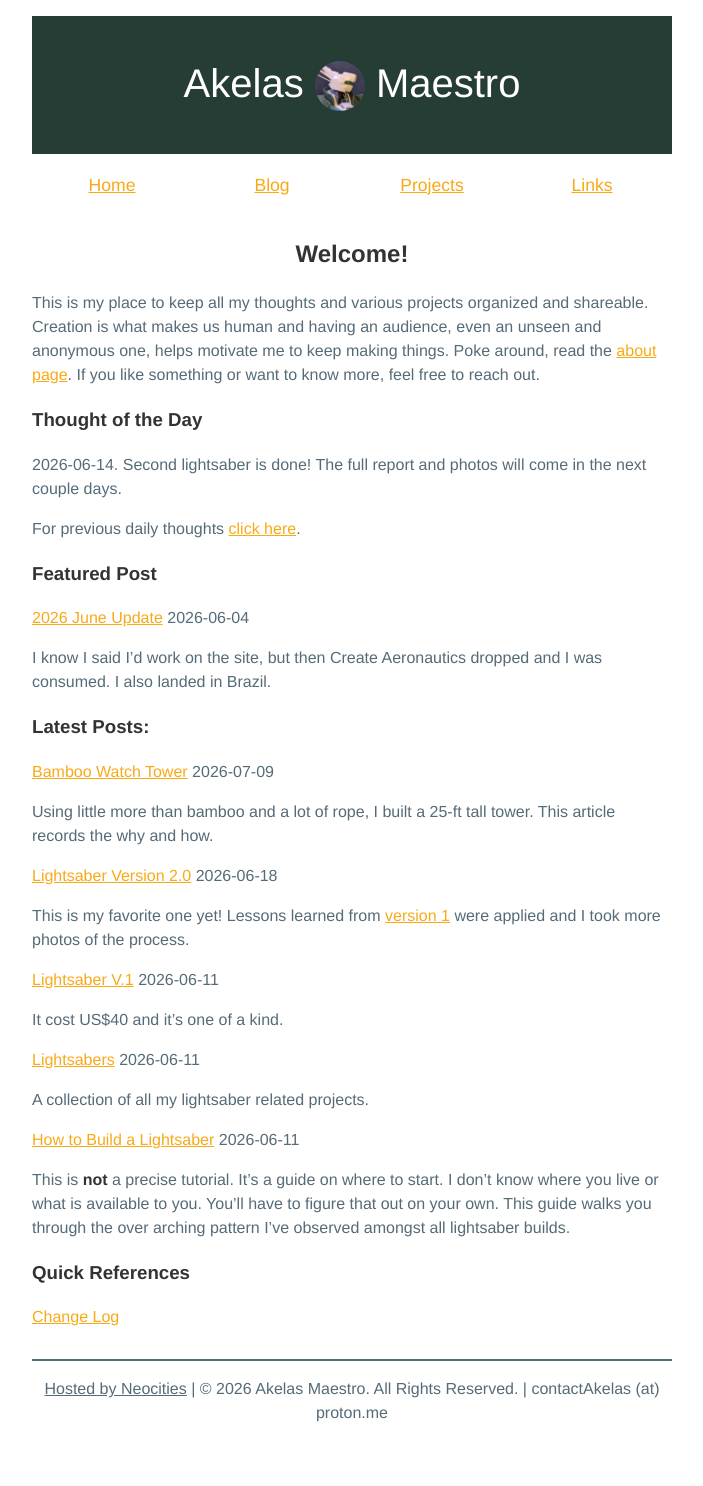
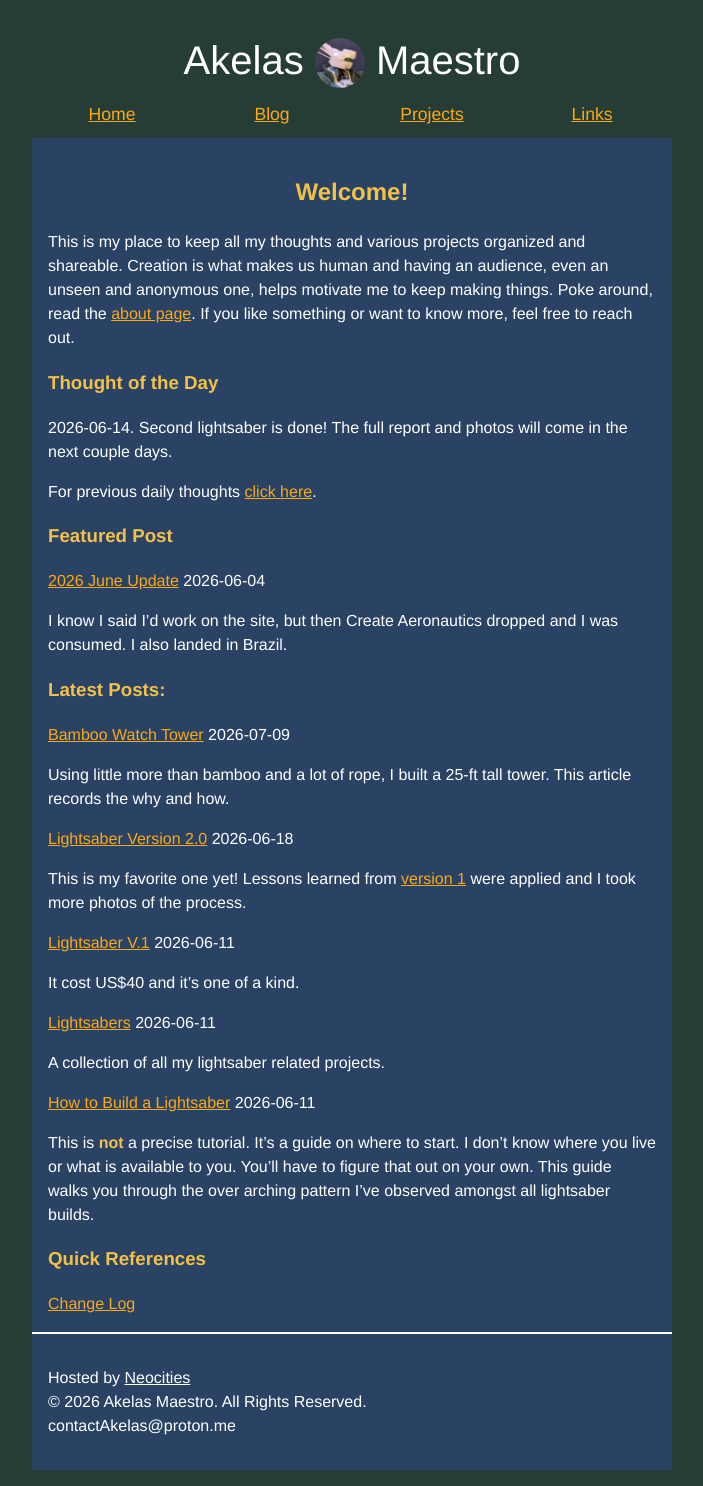
Before and after one commit to AkelasMaestro/Neocities, a Jekyll site: the page built from index.html, in a window 1280 px wide. Shown: the whole page, without its empty margins (288-991 px from the left). Built offline with Jekyll 4.4.1, drawn with Linux system fonts in a browser that asks for light colours; before the commit the page ends 1457 px from its top, so only the background shows below that.

Commit message:
Add initial darkmode experiements

```diff
--- a/_layouts/default.html
+++ b/_layouts/default.html
@@ -39,9 +39,9 @@
   <!-- This is the start of the footer -->
   <footer>
    <p>
-    <a href="neocities.org">Hosted by Neocities</a> |
-    © 2026  Akelas Maestro. All Rights Reserved. |
-    contactAkelas (at) proton.me
+    Hosted by <a href="neocities.org">Neocities</a> <br>
+    © 2026  Akelas Maestro. All Rights Reserved. <br>
+    contactAkelas@proton.me
     </p>
   </footer>
  </html>
--- a/webdesign.css
+++ b/webdesign.css
@@ -1,12 +1,12 @@
 /* Define the color pallet for the style sheet */
 :root {
   /* default color palette */
-  --links-color: #faa916; /* dandelion yellow */
-  --header-background: #263d36; /* dark green */
+  --links-color: #faa916;
+  --header-background: #263d36;
   --header-text: white;
-  --strong-color: #333; /* dark gray/blue */
-  --body-text: #566b78; /* lighter gray/blue */
-  --background-color: white;
+  --strong-color: #f2c14a;
+  --body-text: white;
+  --background-color: #2a4365;
   --background2: white;
 }
 
@@ -18,7 +18,15 @@ body {
     line-height: 1.5;
     padding: 1em 1em;
     color: var(--body-text);
-    background-color: var(--background-color);
+    background-color: var(--header-background);
+    /* background-image: url("/resources/pattern-tile.png");
+    background-repeat: repeat;
+    background-size: auto; */
+}
+
+.post-content {
+  background-color: var(--background-color);
+  padding: 1em 1em;
 }
 
 h2 { /* titles of posts and articles */
@@ -54,8 +62,8 @@ header {
     background-position: center top;
     background-repeat: no-repeat;
     background-size: cover;
-    line-height: 1.2;
-    padding: 1em 1em;
+    line-height: 1;
+    padding: 0.15em 0.25em;
     text-align: center;
 }
 
@@ -63,25 +71,10 @@ header h1 {
     color: var(--header-text);
     font-size: 2.5em;
     font-weight: 300;
+    margin-top: 0.5em;
+    margin-bottom: 0;
 }
 
-header a {
-    border: 1px solid #381c4f;
-    border-radius: 290486px;
-    color: white;
-    font-size: 0,6em;
-    letter-spacing: 0.2em;
-    padding: 1em 2em;
-    text-transform: uppercase;
-    text-decoration: none;
-    transition: none 200ms ease-out;
-    transition-property: color, background;
-  }
-
-header a:hover {
-    background: var(--links-color);
-    color: var(--background-color);
-}
 
 /* .profile-pic makes the pic in the header circular*/
 .profile-pic {
@@ -104,6 +97,9 @@ nav ul {
   list-style: none;
   padding: 0;
   margin: 0 auto;
+  margin-top: 0;
+  padding-top: 0;
+  background-color: var(--header-background);
 }
 
 nav li {
@@ -115,7 +111,7 @@ nav li a {
   display: block;
   width: 100%;
   text-align: center;
-  padding: 1em 0;
+  padding: 0.6em 0;
 }
 /* End of Navigation Links */
 
@@ -166,11 +162,12 @@ input[type="range"] {
 
 /* footer formats */
 footer {
-    text-align: center;
+    text-align: left;
+    padding: 1em;
     border-top: 2px solid var(--body-text);
     /* padding-top: 20px; /* Space between line and content inside footer */
     /* or */
-    margin-top: 30px; /* Space between the content above and the footer */
+    background-color: var(--background-color);
 }
 
 footer a {
```
Also changed, not shown: resources/bg-hexagon-pattern.svg (added), resources/pattern-tile.png (added).
